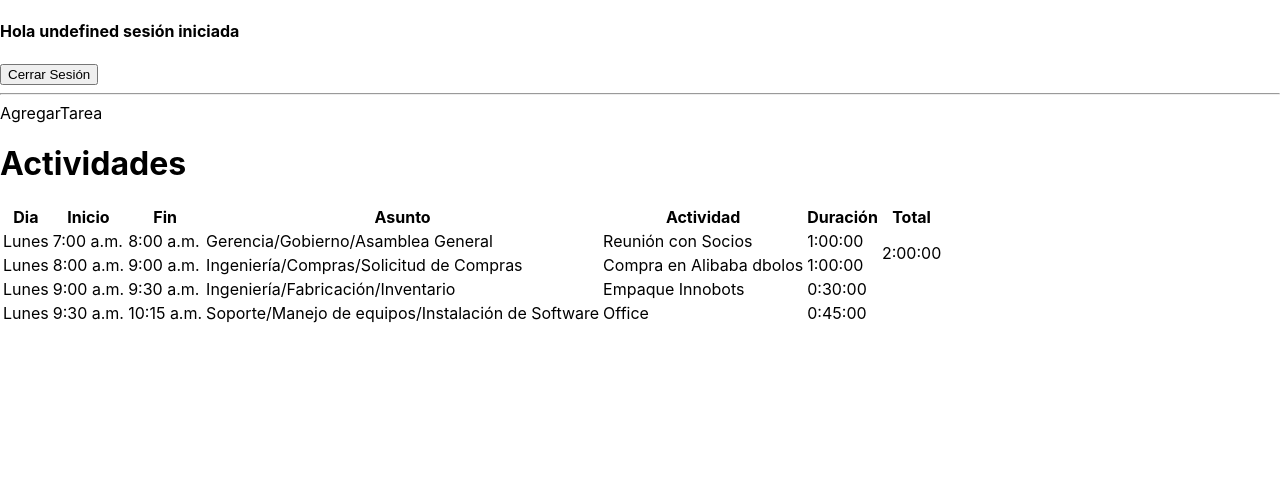
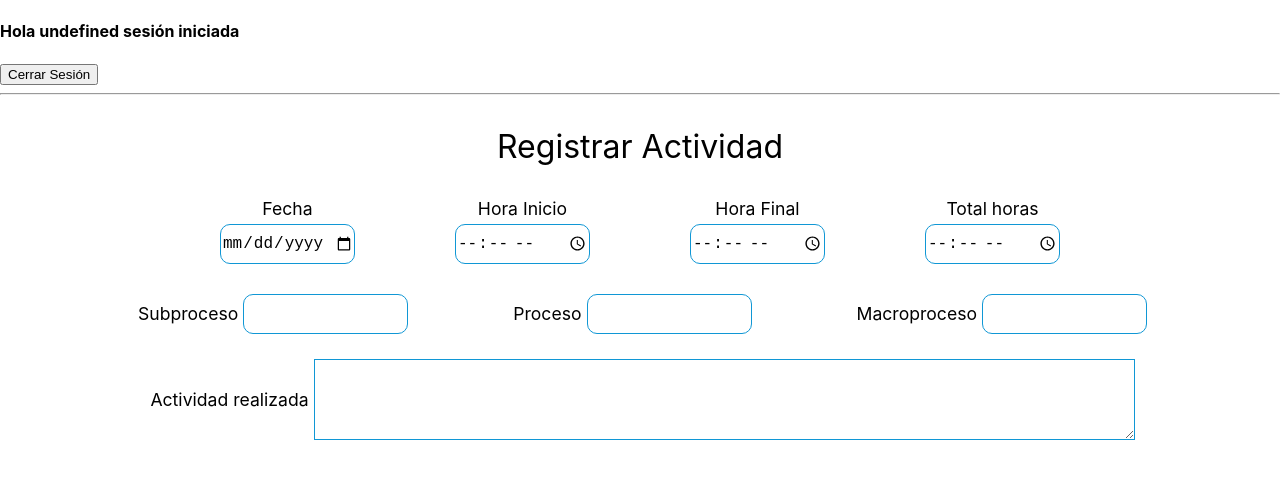
Before and after one commit to drbv27/PygmaProdutivity, a Next.js app: page /HomeP in a window 1280 px wide. Shown: the top 478 px of the page. Built offline with nearby package versions, Linux system fonts and the light colour scheme.

Commit message:
creacion de formulacio de tareas por componentes

```diff
--- a/components/AgregarTarea.js
+++ b/components/AgregarTarea.js
@@ -1,9 +1,60 @@
-import React from 'react'
+import React from "react";
+import {
+  ContGen,
+  ContProces,
+  ContProcesT,
+  ContTime,
+  InicioTitle,
+  Inputinicio,
+  InputProces,
+  InputTitle,
+  SectProces,
+  TextArea,
+  TitleSub,
+} from "./layout/FormTareas";
 
 const AgregarTarea = () => {
   return (
-    <div>AgregarTarea</div>
-  )
-}
+    <div>
+      <InicioTitle>Registrar Actividad</InicioTitle>
+      <ContGen>
+        <ContTime>
+          <InputTitle>Fecha</InputTitle>
+          <Inputinicio type="date" />
+        </ContTime>
+        <ContTime>
+          <InputTitle>Hora Inicio</InputTitle>
+          <Inputinicio type="time" />
+        </ContTime>
+        <ContTime>
+          <InputTitle>Hora Final</InputTitle>
+          <Inputinicio type="time" />
+        </ContTime>
+        <ContTime>
+          <InputTitle>Total horas</InputTitle>
+          <Inputinicio type="time" />
+        </ContTime>
+      </ContGen>
+      <SectProces>
+        <ContProces>
+          <TitleSub>Subproceso</TitleSub>
+          <InputProces type="list" />
+        </ContProces>
+        <ContProces>
+          <TitleSub>Proceso</TitleSub>
+          <InputProces type="text" />
+        </ContProces>
+        <ContProces>
+          <TitleSub>Macroproceso</TitleSub>
+          <InputProces type="text" />
+        </ContProces>
+      </SectProces>
+      <ContProcesT>
+        <TitleSub>Actividad realizada</TitleSub>
+        <TextArea cols="100" rows="5"></TextArea>
+      </ContProcesT>
+    </div>
+  );
+};
 
-export default AgregarTarea
+export default AgregarTarea;
--- a/components/ListadoTareas.js
+++ b/components/ListadoTareas.js
@@ -1,9 +1,9 @@
-import React from 'react'
+import React from "react";
 
 const ListadoTareas = () => {
   return (
     <div>
-        <h1>Actividades</h1>
+      {/*   <h1>Actividades</h1>
       <table>
         <tr>
           <th>Dia</th>
@@ -47,9 +47,9 @@ const ListadoTareas = () => {
           <td>Office</td>
           <td>0:45:00</td>
         </tr>
-        </table>
+      </table> */}
     </div>
-  )
-}
+  );
+};
 
-export default ListadoTareas
+export default ListadoTareas;
--- /dev/null
+++ b/components/layout/FormTareas.js
@@ -0,0 +1,69 @@
+import styled from "@emotion/styled";
+
+export const InicioTitle = styled.p`
+  font-size: 2rem;
+  text-align: center;
+`;
+
+export const ContGen = styled.div`
+  display: flex;
+  gap: 100px;
+  justify-content: center;
+  width: 100%;
+  height: auto;
+`;
+export const ContTime = styled.div`
+  display: flex;
+  flex-direction: column;
+`;
+
+export const InputTitle = styled.label`
+  font-size: 1.1rem;
+  text-align: center;
+  font-weight: 400;
+  margin-bottom: 5px;
+`;
+export const Inputinicio = styled.input`
+  width: 135px;
+  height: 40px;
+  border-radius: 10px;
+  font-size: 1rem;
+  border: 1px solid #1097d5;
+`;
+export const SectProces = styled.div`
+  display: flex;
+  gap: 100px;
+
+  justify-content: center;
+  width: 100%;
+  height: auto;
+  margin-top: 30px;
+`;
+
+export const ContProces = styled.div`
+  display: flex;
+  align-items: center;
+`;
+export const TitleSub = styled.label`
+  font-size: 1.1rem;
+  font-weight: 400;
+  margin-left: 5px;
+  padding-right: 5px;
+`;
+export const InputProces = styled.input`
+  width: 165px;
+  height: 40px;
+  border-radius: 10px;
+  font-size: 1rem;
+  border: 1px solid #1097d5;
+`;
+
+export const TextArea = styled.textarea`
+  border: 1px solid #1097d5;
+`;
+export const ContProcesT = styled.div`
+  display: flex;
+  align-items: center;
+  margin-top: 25px;
+  justify-content: center;
+`;
```
Also changed, not shown: .eslintrc.json. Lines whose indentation alone changed are shown as unchanged.
